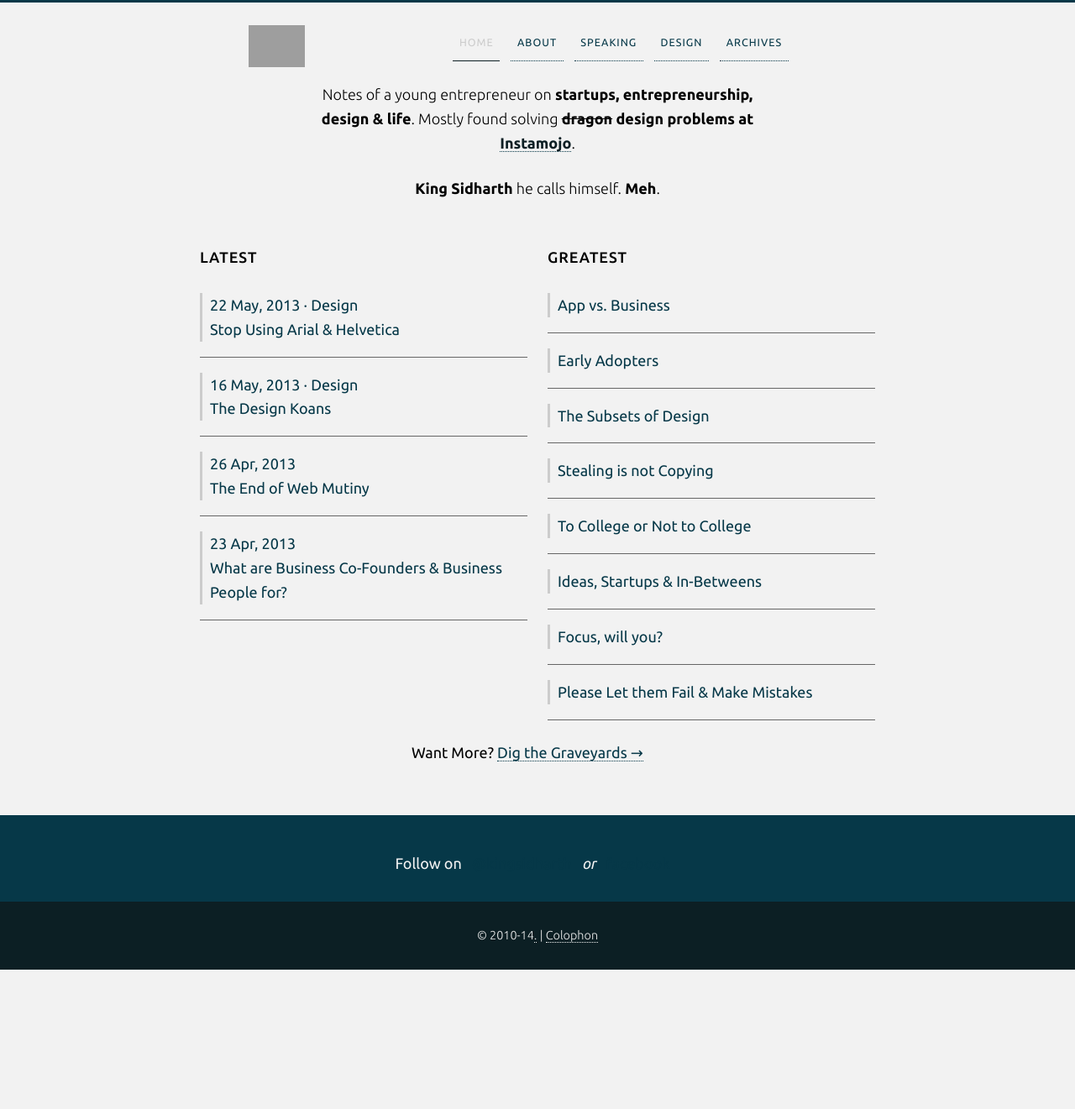
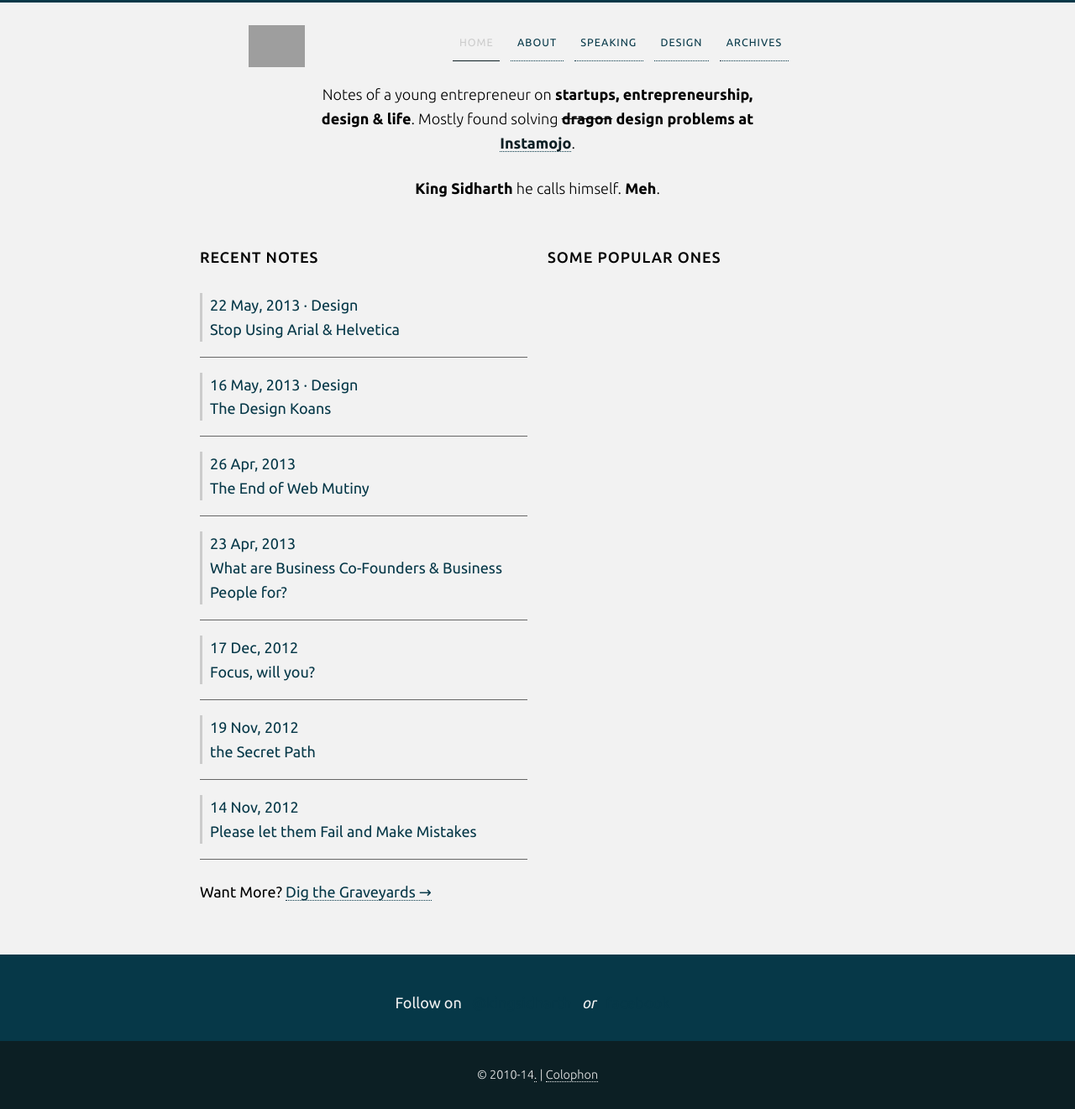
Before and after one commit to 64Notes/64notes.com, a Jekyll site: the page built from index.html, in a window 1280 px wide. Shown: the whole page at 84% size. Built offline with Jekyll 4.4.1, drawn with Linux system fonts in a browser that asks for light colours; nearby versions of some CDN libraries; before the commit the page ends 1155 px from its top, so only the background shows below that; grey boxes are pictures that could not be loaded.

Commit message:
Unified querry and Method to get posts with certain key>value pair

```diff
--- a/_plugins/category_group.rb
+++ b/_plugins/category_group.rb
@@ -10,6 +10,21 @@
       filtered
     end
   end
+
+  module PostWithKeyValue
+    def post_with_key_value(posts, post_key, value)
+      selected = []
+      for post in posts
+        if post.data.has_key? post_key
+          if post.data.fetch(post_key) == value
+            selected.push(post)
+          end
+        end
+      end
+      selected
+    end
+  end
 end
 
 Liquid::Template.register_filter(Jekyll::ExcludePostCategory)
+Liquid::Template.register_filter(Jekyll::PostWithKeyValue)
--- a/index.html
+++ b/index.html
@@ -6,12 +6,12 @@
 <div id=content_area class="grid">
   <div class=area id=content>
     <div id="latest" class="grid__item one-half palm-one-whole">
-        <h2>Latest</h2>
+      <h2>Recent Notes</h2>
       <ul class='post_list'>
-          {% for post in site.posts limit:15 %}
-          {% if post.category != 'talks' %}
+        {% assign posts = site.posts | exclude_post_category: 'speaking'%}
+        {% for post in posts limit:7 %}
         <li class="post">
-          <a href="{{ post.url }}" class="entry-title">
+        <a href="{{ post.url }}">
           <div class="post__meta">
             <date class="">{{ post.date | date: "%d %b, %Y" }}</date>
             {% if post.category == 'design' %} &middot; Design{%endif%}
@@ -19,23 +19,26 @@
           <span class="post__title">{{ post.title }}</span>
         </a>
         </li>
-          {% endif %}
         {% endfor %}
       </ul>
     </div><!--
     --><div id="best" class="grid__item one-half palm-one-whole">
-        <h2>Greatest</h2>
+      <h2>Some Popular Ones</h2>
       <ul class="post_list">
-          <li class="post"><a href="/app-vs-business" class="post__title">App vs. Business</a></li>
-          <li class="post"><a href="/early-adopters-essay" class="post__title">Early Adopters</a></li>
-          <li class="post"><a href="/design/design-and-subsets-essay" class="post__title">The Subsets of Design</a></li>
-          <li class="post"><a href="/steal-copy" class="post__title">Stealing is not Copying</a></li>
-          <li class="post"><a href="/to-college-or-not-to-college" class="post__title">To College or Not to College</a></li>
-          <li class="post"><a href="/ideas-startups-in-betweens" class="post__title">Ideas, Startups & In-Betweens</a></li>
-          <li class="post"><a href="/focus" class="post__title">Focus, will you?</a></li>
-          <li class="post"><a href="/mistakes-failures" class="post__title">Please Let them Fail &amp; Make Mistakes</a></li>
+        {% assign posts = site.posts | post_with_key_value: 'top', true %}
+        {% for post in posts limit:7 %}
+          <li class="post">
+          <a href="{{ post.url }}">
+            <div class="post__meta">
+              <date class="">{{ post.date | date: "%d %b, %Y" }}</date>
+              {% if post.category == 'design' %} &middot; Design{%endif%}
+            </div>
+            <span class="post__title">{{ post.title }}</span>
+          </a>
+          </li>
+        {% endfor %}
       </ul>
     </div>
-            <p class="grid__unit one-whole center">Want More? <a href="/archives">Dig the Graveyards &rarr;</a></p>
+    <p class="grid__item one-whole">Want More? <a href="/archives">Dig the Graveyards &rarr;</a></p>
   </div>
 </div><!-- #content_area -->
```
Lines whose indentation alone changed are shown as unchanged.
